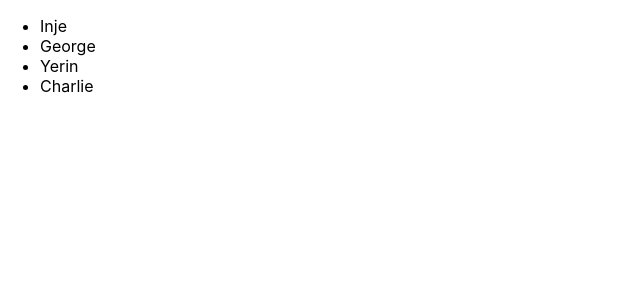
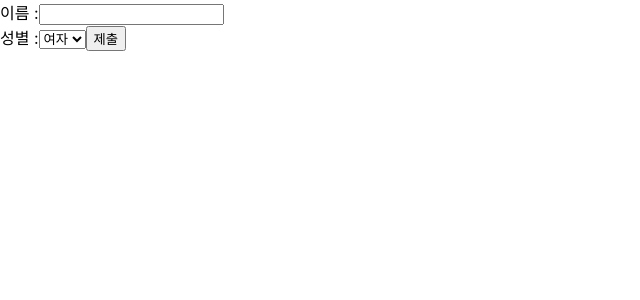
Before and after one commit to ssundventure/react-study, a React (Create React App) app: page / in a window 1280 px wide. Shown: the top 300 px of the page, without its empty margins (0-640 px from the left). Built offline with nearby package versions, Linux system fonts and the light colour scheme.

Commit message:
form으로 사용자 입력받기 공부

```diff
--- /dev/null
+++ b/src/chapter_11/SignUp.jsx
@@ -0,0 +1,43 @@
+import React, { useState } from "react";
+
+function SignUp(props){
+    const [name, setName] = useState("");
+    const [gender, setGender] = useState("여자");
+
+    const handleChangeName = (event) => {
+        setName(event.target.value);
+    };
+
+    const handleChangeGender = (event) => {
+        setGender(event.target.value);
+    };
+
+    const handleSubmit = (event) => {
+        alert(`이름 : ${name}, 성별 : ${gender}`);
+        event.preventDefault();
+    };
+
+
+    return (
+        <form onSubmit={handleSubmit}>
+            <label>
+                이름 :
+                <input type="text" value={name} onChange={handleChangeName} />
+            </label>
+            <br />
+            <label>
+                성별 :
+                <select value={gender} onChange={handleChangeGender}>
+                    <option value="여자">여자</option>
+                    <option value="남자">남자</option>
+                </select>
+            </label>
+            <button type="submit">제출</button>
+        </form>
+    );
+
+
+
+}
+
+export default SignUp;
--- a/src/index.js
+++ b/src/index.js
@@ -11,6 +11,7 @@
 import ConfirmButton from './chapter_08/ConfirmButton';
 import LandingPage from './chapter_09/LandingPage';
 import AttendanceBook from './chapter_10/AttendanceBook';
+import SignUp from './chapter_11/SignUp';
 
 //React applicaition이 렌더링될 위치를 정한다.
 const root = ReactDOM.createRoot(document.getElementById('root'));
@@ -18,7 +19,7 @@
 //이 렌더링하는 컴포넌트가 애플리케이션의 시작점이된다.
 root.render(
   <React.StrictMode>
-    <AttendanceBook />
+    <SignUp />
   </React.StrictMode>
 );
 
```
